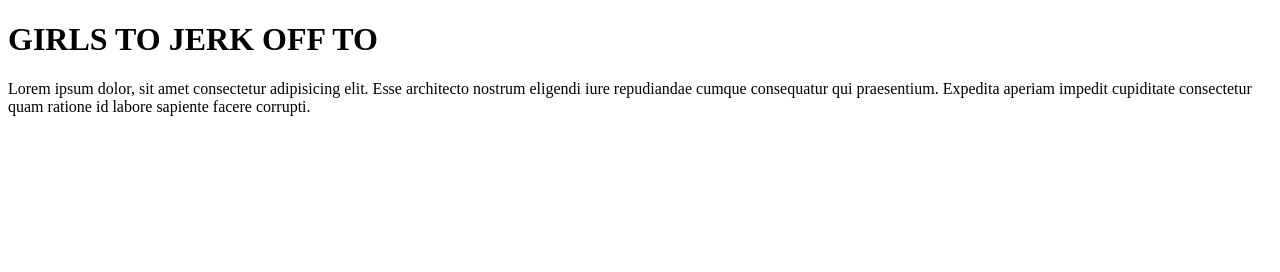
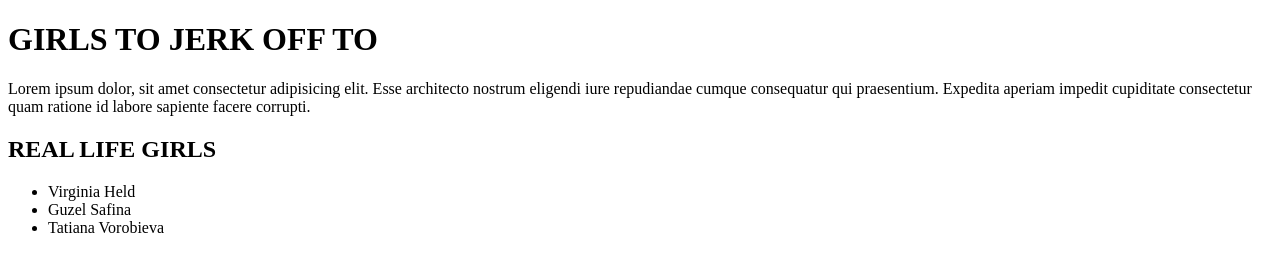
Before and after one commit to BiscuitsAndGuitar/git-project-10, a plain HTML site: page index.html in a window 1280 px wide. Drawn offline with Linux system fonts and the light colour scheme.

Commit message:
real life girls list added

```diff
--- a/index.html
+++ b/index.html
@@ -14,5 +14,14 @@
         corrupti.
       </p>
     </header>
+
+    <div class="real-girls">
+      <h2 class="real-girls-title">REAL LIFE GIRLS</h2>
+      <ul class="real-girls-list">
+        <li class="real-girl">Virginia Held</li>
+        <li class="real-girl">Guzel Safina</li>
+        <li class="real-girl">Tatiana Vorobieva</li>
+      </ul>
+    </div>
   </body>
 </html>
```
